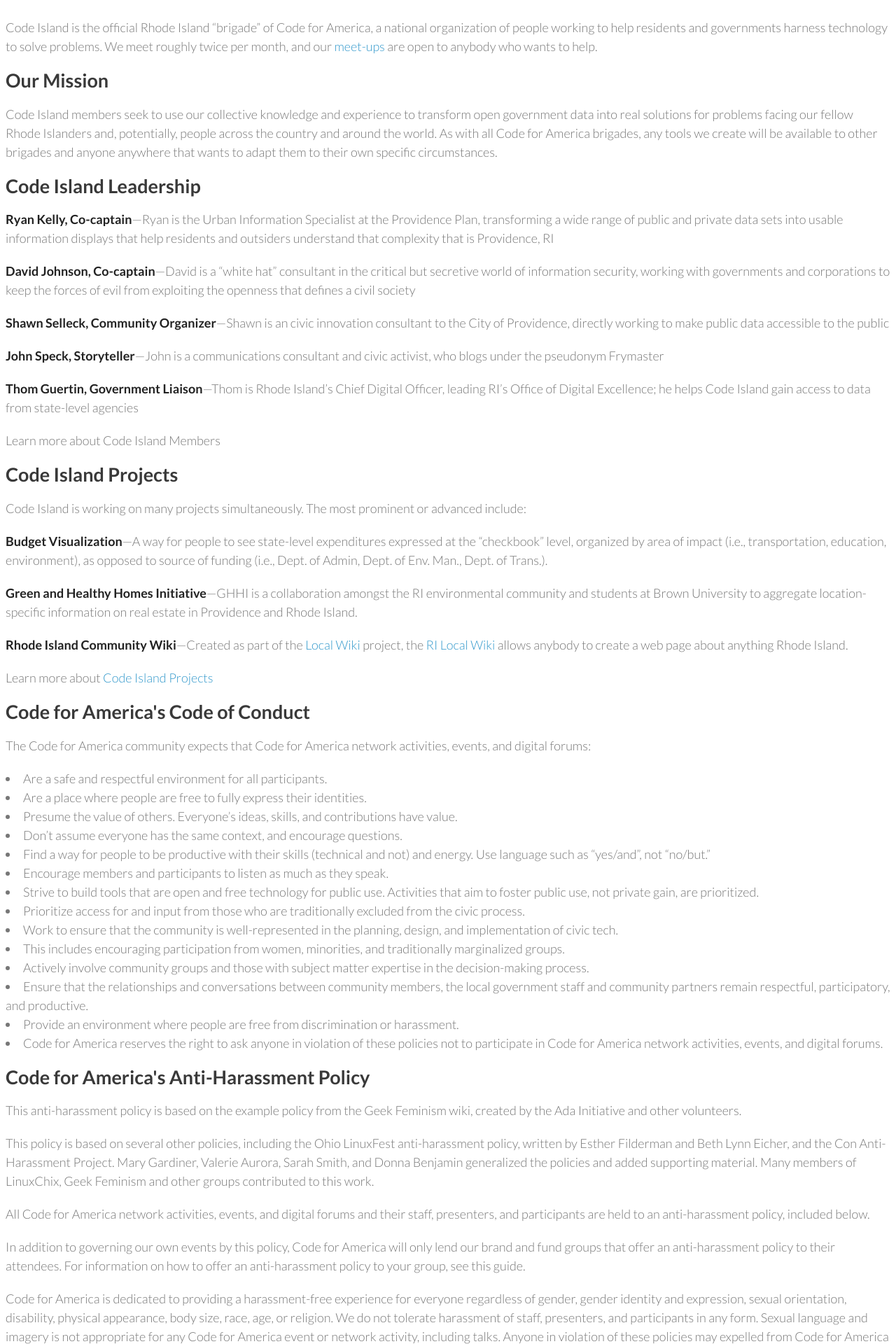
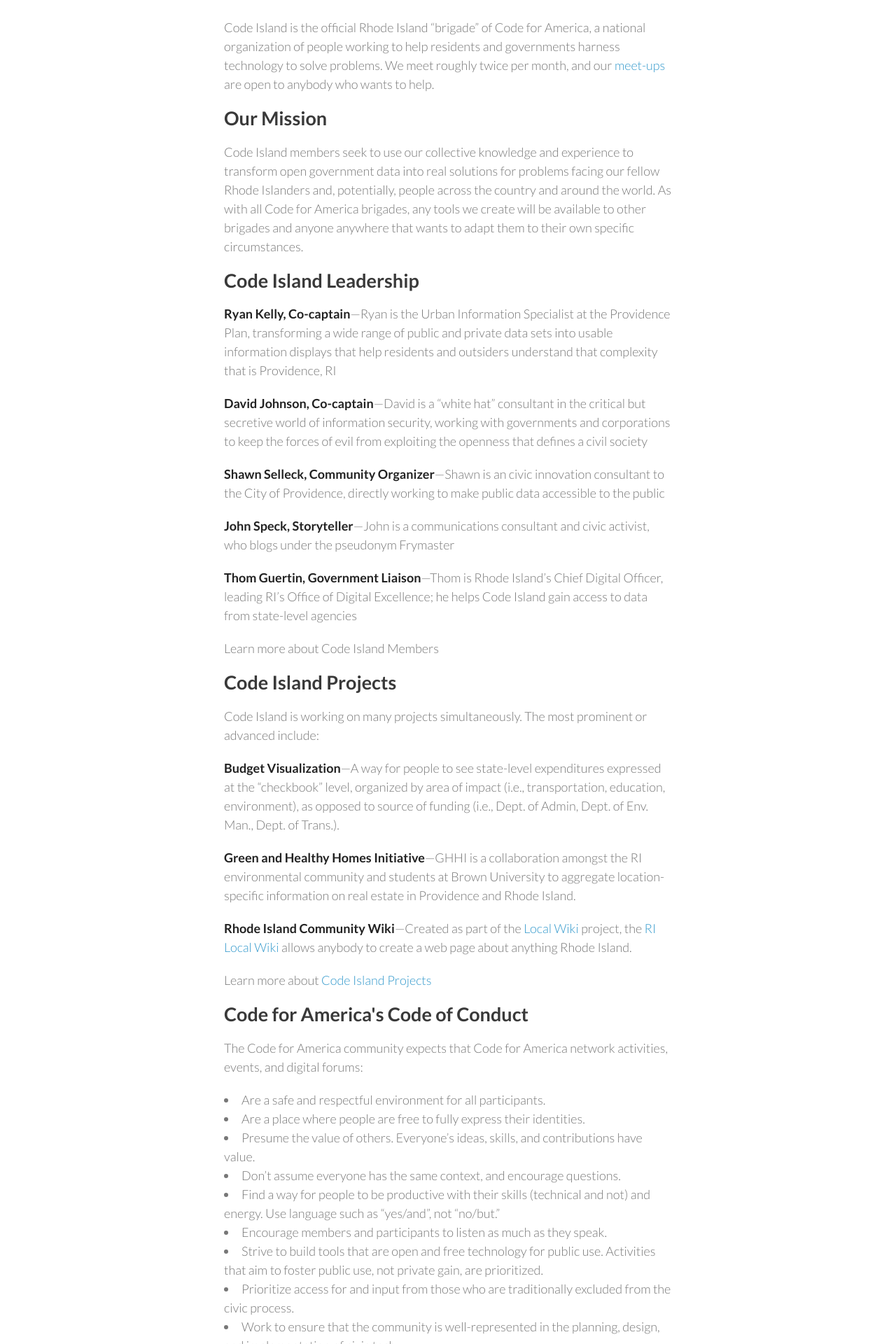
Before and after one commit to codeisland/codeisland.github.io, a Jekyll site: the page built from about/index.html, in a window 1280 px wide. Shown: the top 1920 px of the page at 70% size. Built offline with Jekyll 4.4.1, drawn with Linux system fonts in a browser that asks for light colours.

Commit message:
Update index.html
Adding structure to pick up the styles

```diff
--- a/about/index.html
+++ b/about/index.html
@@ -3,8 +3,12 @@
 layout: page
 published: true
 ---
-
-<div>
+<header>
+  <div class="site-width">
+  </div>
+</header>
+<div class="page">
+<div class="site-width">
   <p>
     Code Island is the official Rhode Island “brigade” of Code for America, a national organization of people working to help&nbsp;residents and governments harness technology to solve problems. We meet roughly twice per month, and our <a title="Join us!" href="http://www.meetup.com/Rhode-Island-Code-for-America-Brigade/">meet-ups</a> are open to anybody who wants to help.
   </p>
@@ -98,3 +102,4 @@
 
   <p>You can reach me at (CONTACT INFO). Thank you.</p>
 </div>
+</div>
```
